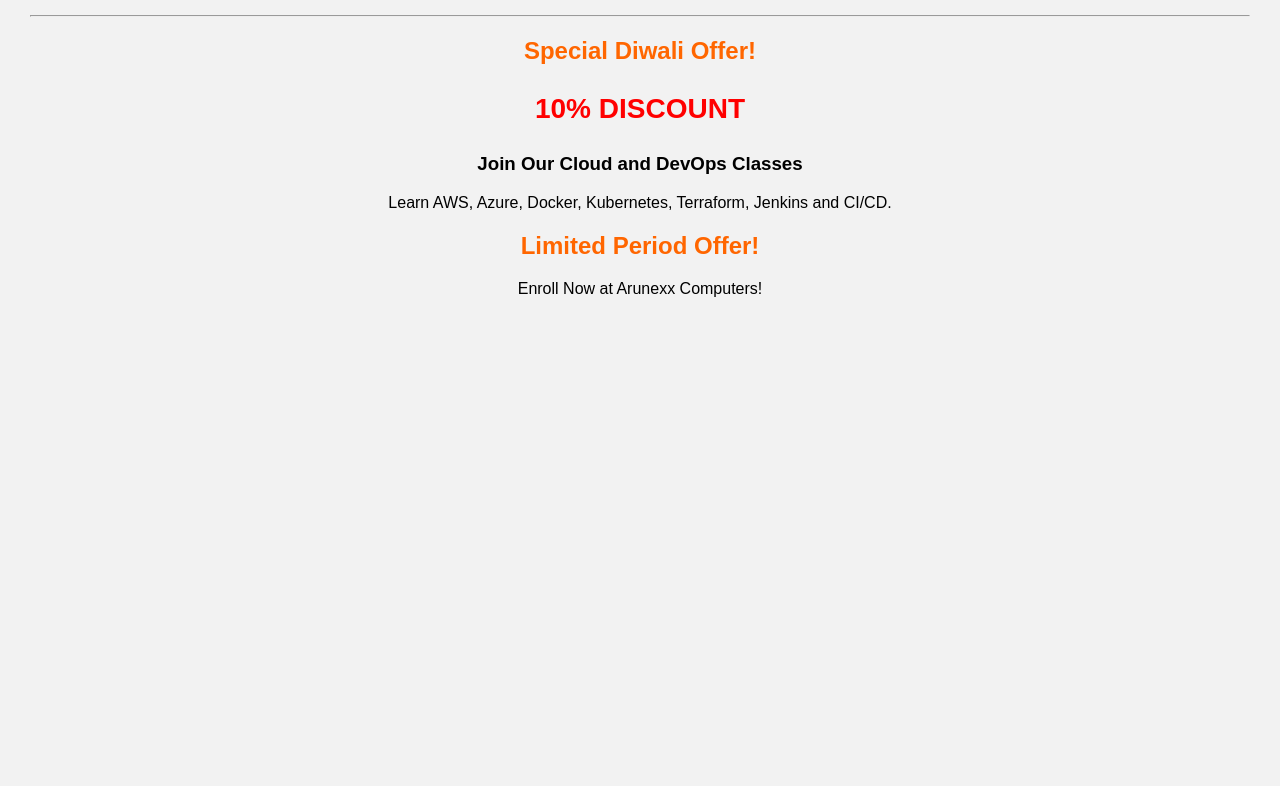
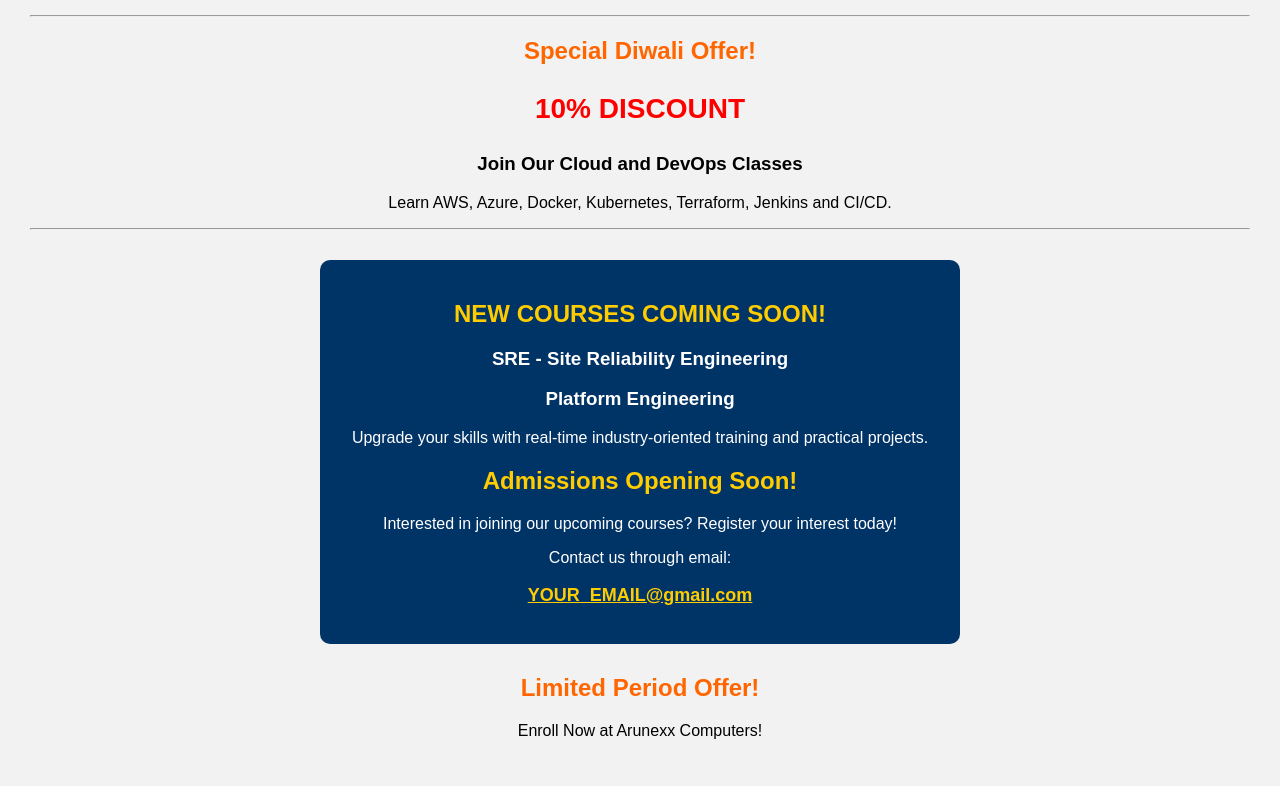
Before and after one commit to arundevops61/project-4, a Java web app: page / in a window 1280 px wide. Shown: the part 545-1331 px from the top of the page. Before the commit the page ends 842 px from the top, so only its background shows below. Run offline with Tomcat 11, a stand-in JSP engine, Linux system fonts and the light colour scheme.

Commit message:
new code changes

```diff
--- a/src/main/webapp/index.jsp
+++ b/src/main/webapp/index.jsp
@@ -1,3 +1,4 @@
+
 <!DOCTYPE html>
 <html>
 <head>
@@ -15,13 +16,8 @@
             padding: 30px;
         }
 
-        h1 {
-            color: #003366;
-        }
-
-        h2 {
-            color: #ff6600;
-        }
+        h1 { color: #003366; }
+        h2 { color: #ff6600; }
 
         .offer {
             color: red;
@@ -40,6 +36,25 @@
             color: #333;
             font-style: italic;
             font-size: 18px;
+        }
+
+        .coming-soon {
+            background: #003366;
+            color: white;
+            padding: 20px;
+            margin: 30px auto;
+            border-radius: 10px;
+            max-width: 600px;
+        }
+
+        .coming-soon h2 {
+            color: #ffcc00;
+        }
+
+        .email {
+            color: #003366;
+            font-size: 18px;
+            font-weight: bold;
         }
     </style>
 </head>
@@ -75,6 +90,39 @@
         Terraform, Jenkins and CI/CD.
     </p>
 
+    <hr>
+
+    <div class="coming-soon">
+
+        <h2>NEW COURSES COMING SOON!</h2>
+
+        <h3>SRE - Site Reliability Engineering</h3>
+
+        <h3>Platform Engineering</h3>
+
+        <p>
+            Upgrade your skills with real-time industry-oriented
+            training and practical projects.
+        </p>
+
+        <h2>Admissions Opening Soon!</h2>
+
+        <p>
+            Interested in joining our upcoming courses?
+            Register your interest today!
+        </p>
+
+        <p>Contact us through email:</p>
+
+        <p class="email">
+            <a href="mailto:YOUR_EMAIL@gmail.com"
+               style="color:#ffcc00;">
+               YOUR_EMAIL@gmail.com
+            </a>
+        </p>
+
+    </div>
+
     <h2>Limited Period Offer!</h2>
 
     <p>Enroll Now at Arunexx Computers!</p>
```
